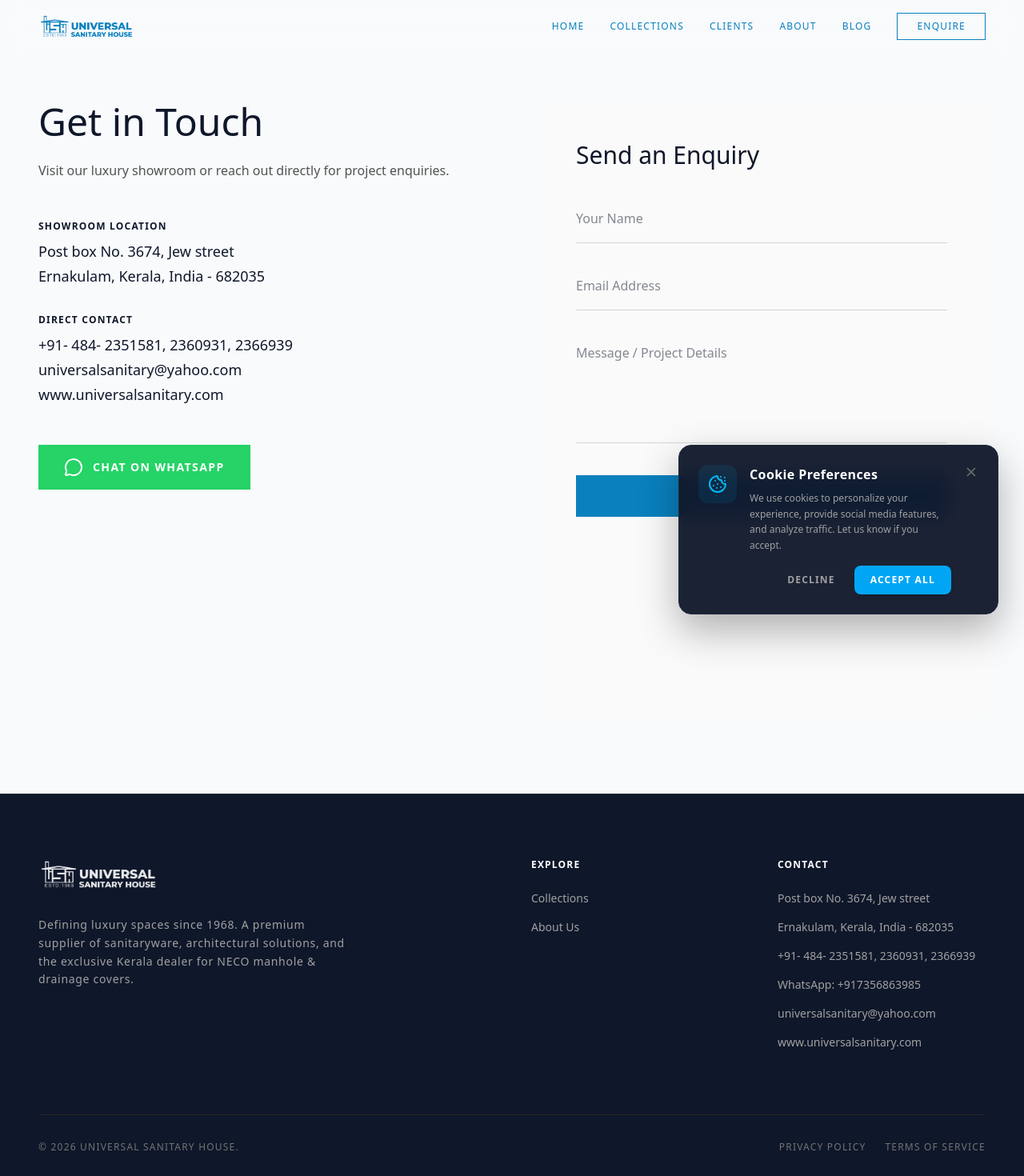
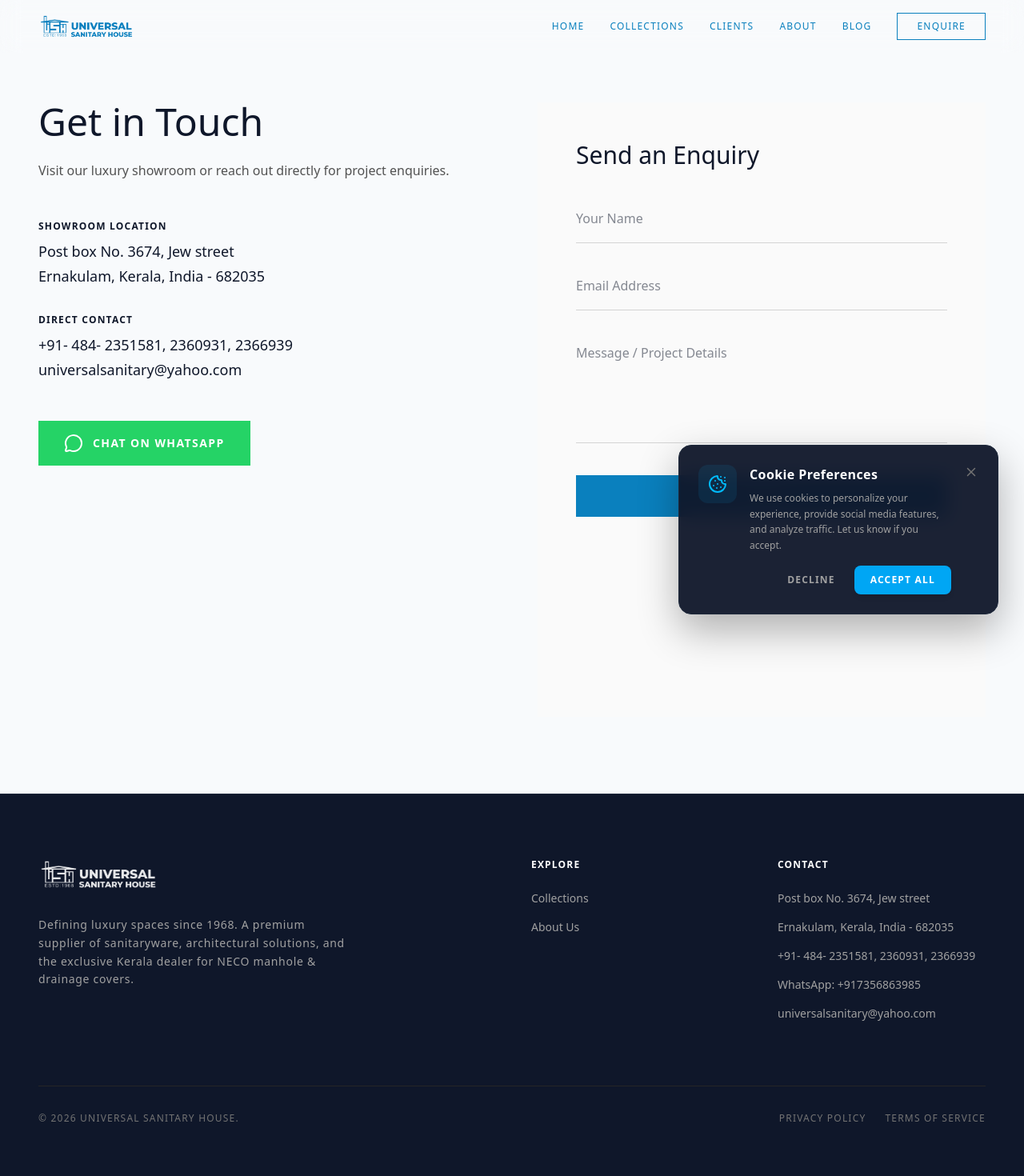
Before and after one commit to Thanzeel-N/Universalsanitary, a Next.js app in the folder universal_frontend/: page /contact in a window 1280 px wide. Shown: the top 1470 px of the page at 80% size. Built offline with nearby package versions, Linux system fonts and the light colour scheme; a web font is replaced by a local one.

Commit message:
Remove website link from contact info

```diff
--- a/universal_frontend/src/app/contact/page.tsx
+++ b/universal_frontend/src/app/contact/page.tsx
@@ -18,7 +18,7 @@
 
         <div className="mb-12">
           <h2 className="font-sans font-bold uppercase tracking-widest text-xs mb-2">Direct Contact</h2>
-          <p className="text-lg leading-[1.7]">+91- 484- 2351581, 2360931, 2366939<br/>universalsanitary@yahoo.com<br/>www.universalsanitary.com</p>
+          <p className="text-lg leading-[1.7]">+91- 484- 2351581, 2360931, 2366939<br/>universalsanitary@yahoo.com</p>
         </div>
 
         <a
--- a/universal_frontend/src/components/layout/Footer.tsx
+++ b/universal_frontend/src/components/layout/Footer.tsx
@@ -29,7 +29,6 @@
             <li>+91- 484- 2351581, 2360931, 2366939</li>
             <li><Link href="https://wa.me/917356863985" className="hover:text-white smooth-hover">WhatsApp: +917356863985</Link></li>
             <li><Link href="mailto:universalsanitary@yahoo.com" className="hover:text-white smooth-hover break-all">universalsanitary@yahoo.com</Link></li>
-            <li><Link href="http://www.universalsanitary.com" className="hover:text-white smooth-hover">www.universalsanitary.com</Link></li>
           </ul>
         </div>
       </div>
```
